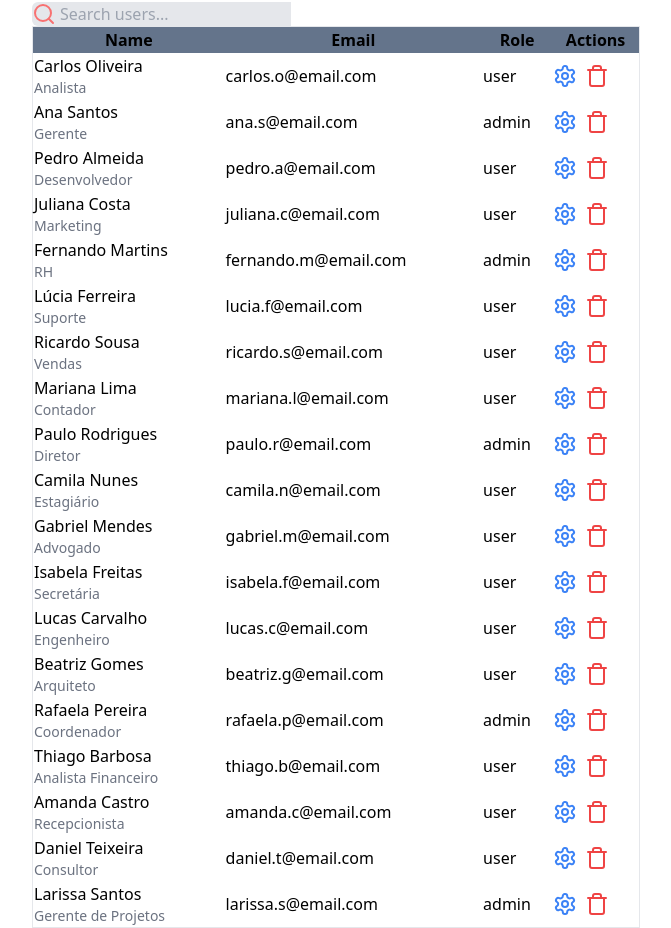
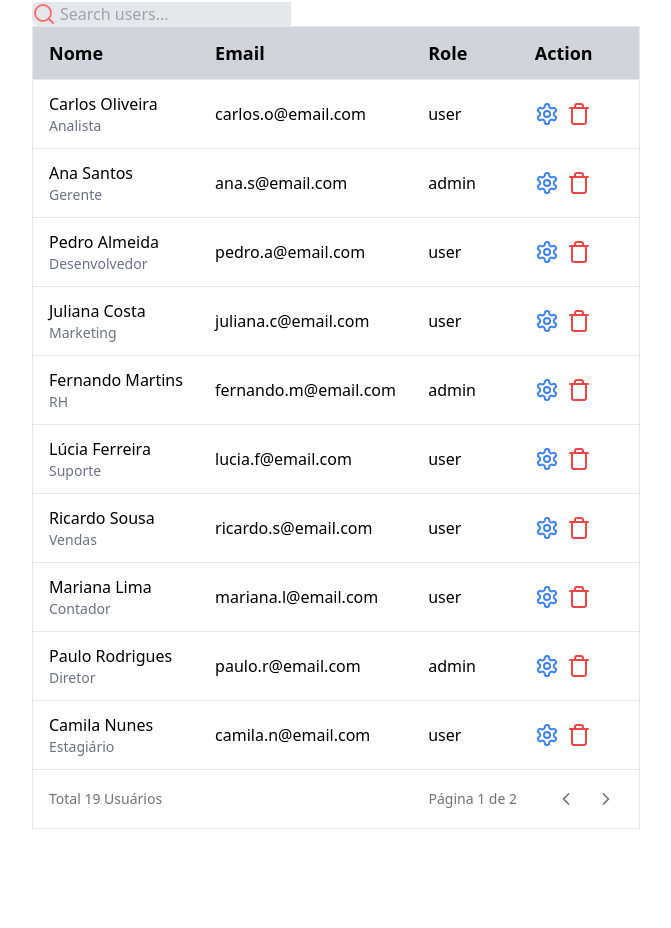
Before and after one commit to mannuelst/u-zero, a Next.js app: page / in a window 1280 px wide. Shown: the part 215-1143 px from the top of the page, without its empty margins (304-975 px from the left). After the commit the page ends 1044 px from the top, so only its background shows below. Built offline with nearby package versions, Linux system fonts and the light colour scheme; data requests are answered from the project's data file.

Commit message:
feat: add pagination

```diff
--- a/src/components/user-list.tsx
+++ b/src/components/user-list.tsx
@@ -1,13 +1,22 @@
 "use client"
 import UserForm from '@/components/user-form';
 import { useDeleteUserMutation, useGetUsersQuery } from '@/lib/redux/apiSlice';
-import { Search, Settings, Trash } from 'lucide-react';
+import { ChevronLeft, ChevronRight, Search, Settings, Trash } from 'lucide-react';
 import { useState } from 'react';
 export function UserList() {
+  const [page, setPage] = useState(1)
   const { data: users, isLoading, isError } = useGetUsersQuery();
   const [deleteUser] = useDeleteUserMutation();
   const [editingUser, setEditingUser] = useState(null);
   const [searchTerm, setSearchTerm] = useState('');
+
+  function goToPreviousPage() {
+    setPage(page - 1)
+  }
+  function goToNextPage() {
+    setPage(page + 1)
+  }
+
 
 
   if (isLoading) return <div>Loading..</div>
@@ -18,6 +27,7 @@ export function UserList() {
       user.name.toLowerCase().includes(searchTerm.toLowerCase()) ||
       user.email.toLowerCase().includes(searchTerm.toLowerCase())
   );
+  const totalPages = Math.ceil(filteredUsers.length / 10)
 
   return (
     <div>
@@ -33,30 +43,39 @@ export function UserList() {
         />
       </div>
 
-      <table className='border rounded-md p-4 w-full'>
-        <thead className='bg-slate-500'>
-          <tr>
-            <th>Name</th>
-            <th>Email</th>
-            <th>Role</th>
-            <th>Actions</th>
+
+
+      <table className="border rounded-md p-4 w-full">
+        <thead>
+          <tr className="border-b border bg-gray-300">
+            <th className="py-3 px-4 text-lg text-left">Nome</th>
+            <th className="py-3 px-4 text-lg text-left">Email</th>
+            <th className="py-3 px-4 text-lg text-left">Role</th>
+            <th className="py-3 px-4 text-lg text-left  ">Action</th>
+
           </tr>
+
+
         </thead>
-        <tbody className='p-4'>
+        <tbody>
+          {
+            filteredUsers?.slice((page - 1) * 10, page * 10)?.map((user) => (
 
-          {filteredUsers?.map((user) => (
-            <tr key={user.id}>
-              <td>
+              <tr className="border-b border hover:bg-roxo/5" key={user.id}  >
+                <td className="py-3 px-4 ">
                   <div className='flex flex-col'>
                     {user.name}
 
                     <span className='text-sm text-gray-500'>{user.job}</span>
                   </div>
 
+
                 </td>
-              <td>{user.email}</td>
-              <td>{user.role}</td>
-              <td >
+                <td className="py-3 px-4">
+                  {user.email}
+                </td>
+                <td className="py-3 px-4 text-left ">{user.role}</td>
+                <td className="py-3 px-4 text-center ">
                   <div className='flex text-white gap-2'>
 
                     <button
@@ -69,9 +88,41 @@ export function UserList() {
                       }}><Trash className='text-red-500 ' /></button>
                   </div>
                 </td>
+
+
               </tr>
-          ))}
+            )
+
+            )}
+
         </tbody>
+        <tfoot>
+          <tr>
+
+            <td className="py-3 px-4 text-sm text-zinc-500" colSpan={2}>
+              Total {users?.length} Usuários
+            </td>
+            <td className="py-3 px-4 text-sm text-zinc-500 text-right" colSpan={3}>
+              <div className="inline-flex items-center gap-8">
+
+                <span>Página {page} de {totalPages}</span>
+                <div className="flex gap-1.5">
+
+                  <button onClick={goToPreviousPage} disabled={page === 1}
+                    className=" border border-white/10 rounded p-1.5">
+                    <ChevronLeft className="size-5" />
+                  </button>
+                  <button onClick={goToNextPage} disabled={page === totalPages} className=" border border-white/10 rounded p-1.5">
+                    <ChevronRight className="size-5" />
+                  </button>
+
+                </div>
+              </div>
+
+            </td>
+          </tr>
+
+        </tfoot>
       </table>
       {
         editingUser && (
```
Lines whose indentation alone changed are shown as unchanged.
